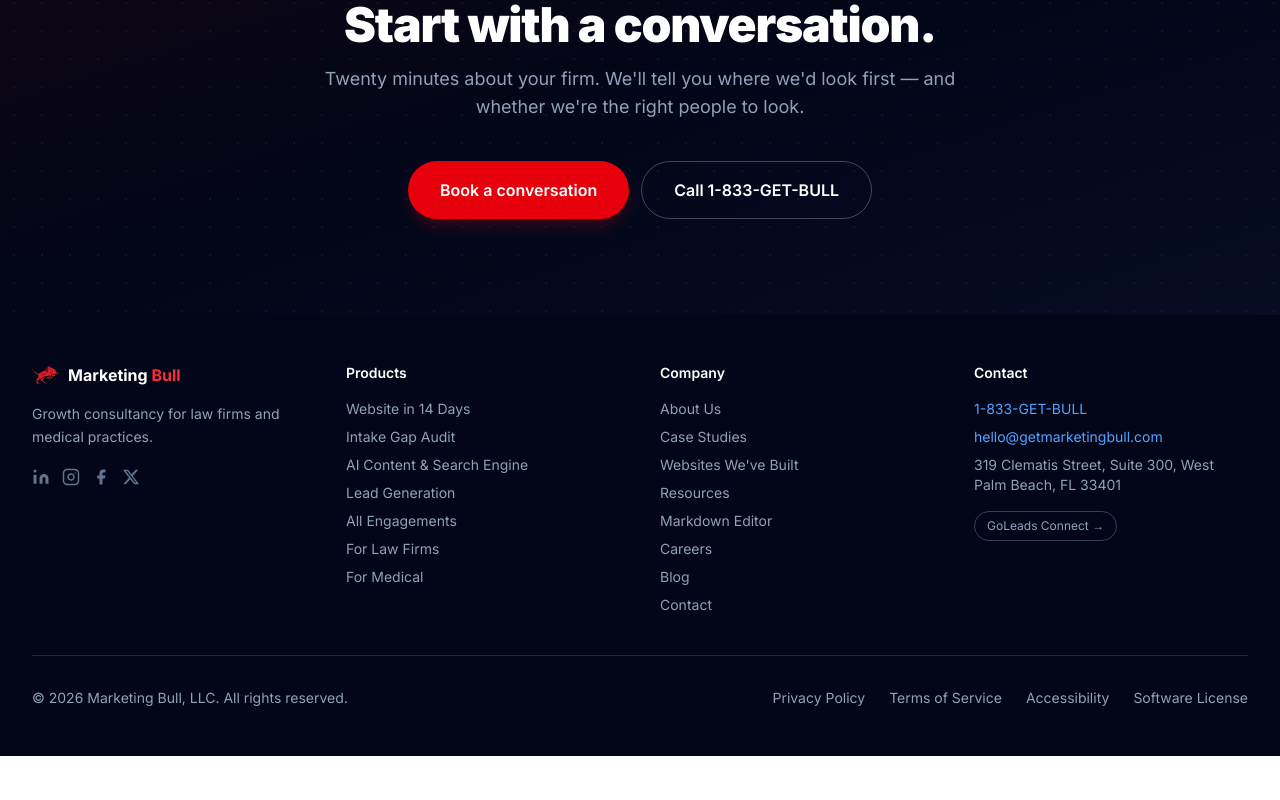
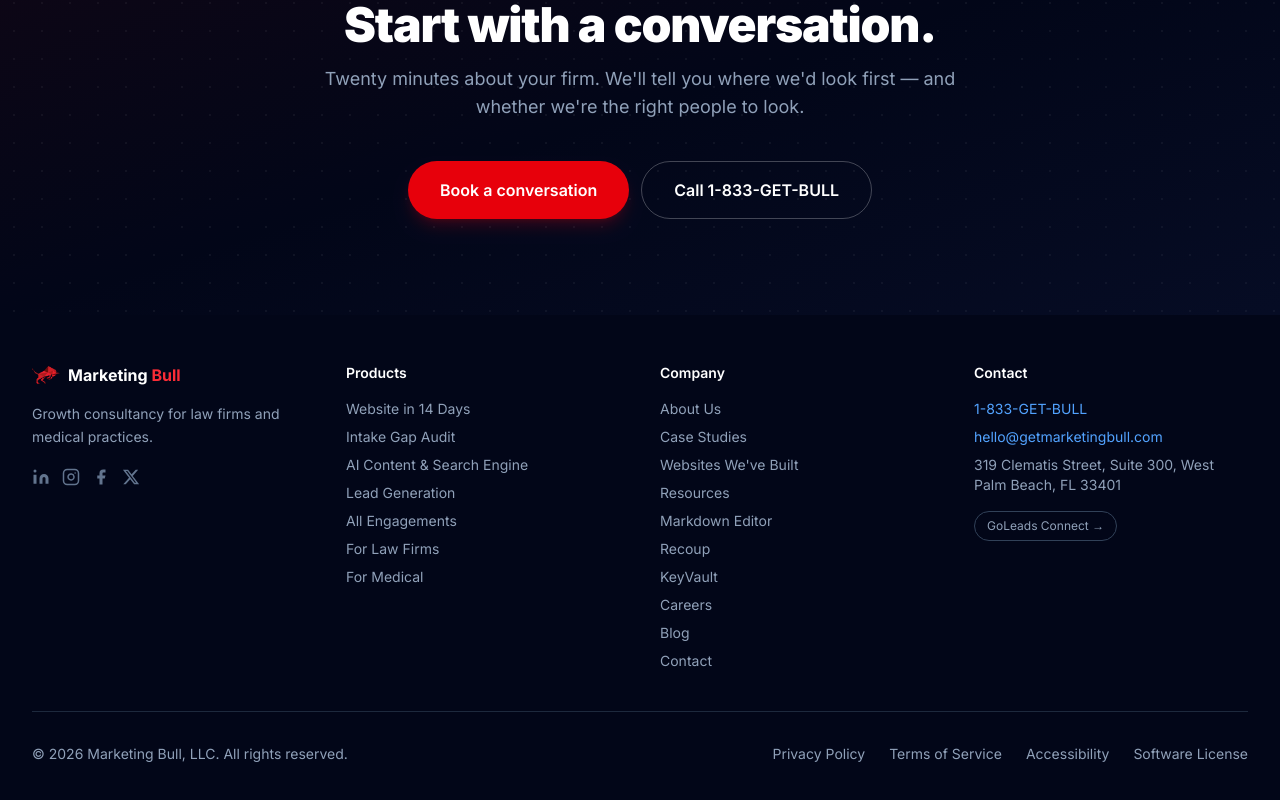
Before and after one commit to Marketing-Bull/getmarketingbull-next, a Next.js app: page / in a window 1280 px wide. Shown: the part 5717-6517 px from the top of the page. Before the commit the page ends 6473 px from the top, so only its background shows below. Built offline with nearby package versions, Linux system fonts and the light colour scheme; no server answers.

Commit message:
Add Recoup and KeyVault to the footer
Co-Authored-By: Claude Opus 5.5 <noreply@anthropic.com>
Claude-Session: https://claude.ai/code/session_01KLxWpoWWHecKWqqbheNCvR

```diff
--- a/src/components/Footer.tsx
+++ b/src/components/Footer.tsx
@@ -52,6 +52,8 @@ export default function Footer() {
               <li><Link href="/websites" className="hover:text-white transition">Websites We&apos;ve Built</Link></li>
               <li><Link href="/resources" className="hover:text-white transition">Resources</Link></li>
               <li><a href="https://md.getmarketingbull.com" target="_blank" rel="noopener noreferrer" className="hover:text-white transition">Markdown Editor</a></li>
+              <li><Link href="/recoup" className="hover:text-white transition">Recoup</Link></li>
+              <li><Link href="/keyvault" className="hover:text-white transition">KeyVault</Link></li>
               <li><Link href="/careers" className="hover:text-white transition">Careers</Link></li>
               <li><Link href="/blog" className="hover:text-white transition">Blog</Link></li>
               <li><Link href="/contact-us" className="hover:text-white transition">Contact</Link></li>
```
